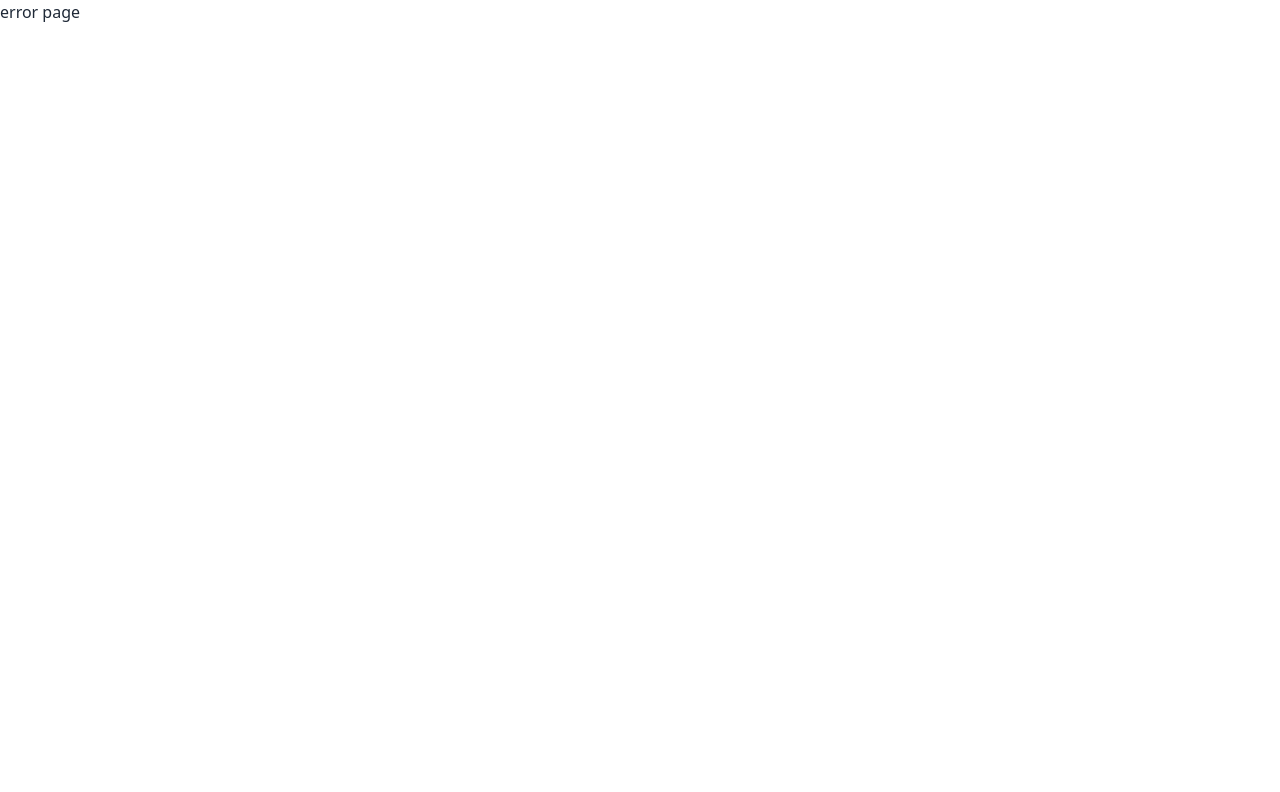
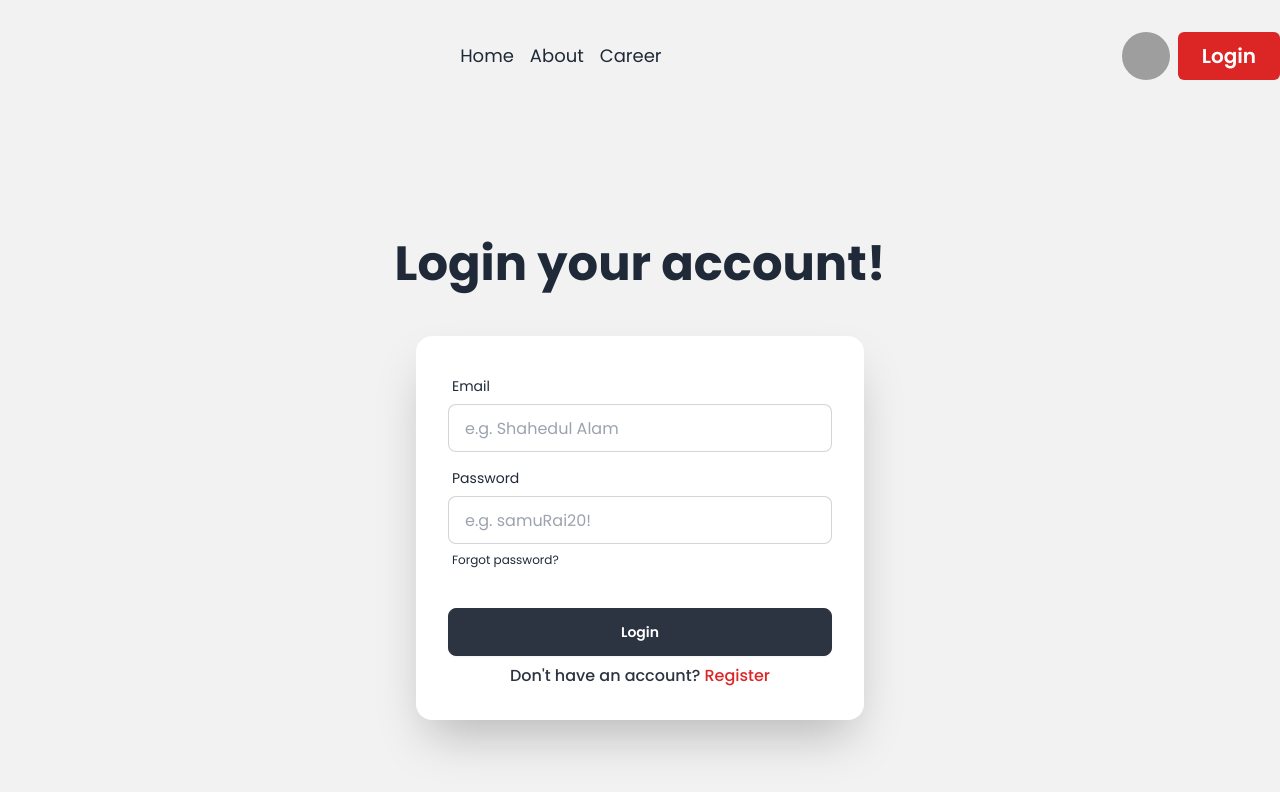
Before and after one commit to shahedul-alam/dragon-news, a React (Vite) app: page /signIn in a window 1280 px wide. Before the commit this address had no page. Shown: the top 792 px of the page. Built offline with nearby package versions, Linux system fonts and the light colour scheme; grey boxes are pictures that could not be loaded.

Commit message:
signIn and signIn pages added along with routes

```diff
--- a/src/components/Navbar.jsx
+++ b/src/components/Navbar.jsx
@@ -7,7 +7,7 @@ const Navbar = () => {
     <nav className="flex justify-between items-center">
       <div className=""></div>
       <div className="flex gap-4 text-lg">
-        <NavLink to={id ? `category/${id}` : 'category/01'}>
+        <NavLink to={id ? `/category/${id}` : '/category/01'}>
           <span className="hover:font-medium hover:underline">
             Home
           </span>
--- a/src/components/NoNewsFound.jsx
+++ b/src/components/NoNewsFound.jsx
@@ -5,7 +5,7 @@ const NoNewsFound = () => {
         <div className="max-w-md">
           <h1 className="text-5xl font-bold">No news found!</h1>
           <p className="py-6">
-            Please check other categories.
+            Please check other categories
           </p>
         </div>
       </div>
--- /dev/null
+++ b/src/components/SignInForm.jsx
@@ -0,0 +1,50 @@
+import { Link } from "react-router-dom";
+
+const SignInForm = () => {
+  return (
+    <div className="hero min-h-screen">
+      <div className="hero-content flex-col gap-12">
+        <div className="text-center">
+          <h1 className="text-5xl font-bold">Login your account!</h1>
+        </div>
+        <div className="card bg-base-100 w-full max-w-md shrink-0 shadow-2xl">
+          <form className="card-body">
+            <div className="form-control">
+              <label className="label">
+                <span className="label-text">Email</span>
+              </label>
+              <input
+                type="email"
+                placeholder="e.g. Shahedul Alam"
+                className="input input-bordered"
+                required
+              />
+            </div>
+            <div className="form-control">
+              <label className="label">
+                <span className="label-text">Password</span>
+              </label>
+              <input
+                type="password"
+                placeholder="e.g. samuRai20!"
+                className="input input-bordered"
+                required
+              />
+              <label className="label">
+                <a href="#" className="label-text-alt link link-hover">
+                  Forgot password?
+                </a>
+              </label>
+            </div>
+            <div className="form-control mt-6">
+              <button className="btn btn-neutral text-white">Login</button>
+            </div>
+            <p className="text-neutral text-xm font-medium text-center">Don't have an account? <Link to={'/signUp'} className="text-red-600">Register</Link></p>
+          </form>
+        </div>
+      </div>
+    </div>
+  );
+};
+
+export default SignInForm;
--- /dev/null
+++ b/src/components/SignUpForm.jsx
@@ -0,0 +1,53 @@
+const SignUpForm = () => {
+  return (
+    <div className="hero min-h-screen">
+      <div className="hero-content flex-col gap-12">
+        <div className="text-center">
+          <h1 className="text-5xl font-bold">Register your account!</h1>
+        </div>
+        <div className="card bg-base-100 w-full max-w-md shrink-0 shadow-2xl">
+          <form className="card-body">
+            <div className="form-control">
+              <label className="label">
+                <span className="label-text">Your Name</span>
+              </label>
+              <input
+                type="text"
+                placeholder="e.g. Shahedul Alam"
+                className="input input-bordered"
+                required
+              />
+            </div>
+            <div className="form-control">
+              <label className="label">
+                <span className="label-text">Email</span>
+              </label>
+              <input
+                type="email"
+                placeholder="e.g. shaheedalamcontact@gmail.com"
+                className="input input-bordered"
+                required
+              />
+            </div>
+            <div className="form-control">
+              <label className="label">
+                <span className="label-text">Password</span>
+              </label>
+              <input
+                type="password"
+                placeholder="e.g. samuRai20!"
+                className="input input-bordered"
+                required
+              />
+            </div>
+            <div className="form-control mt-6">
+              <button className="btn btn-neutral text-white">Register</button>
+            </div>
+          </form>
+        </div>
+      </div>
+    </div>
+  );
+};
+
+export default SignUpForm;
--- a/src/layouts/App.jsx
+++ b/src/layouts/App.jsx
@@ -4,10 +4,10 @@ import HomeHeader from "../pages/home/HomeHeader"
 function App() {
 
   return (
-    <>
+    <div className="font-poppins">
       <HomeHeader />
       <Outlet />
-    </>
+    </div>
   )
 }
 
--- a/src/pages/AboutUs.jsx
+++ b/src/pages/AboutUs.jsx
@@ -1,6 +1,6 @@
 const AboutUs = () => {
   return (
-    <div className="hero bg-base-200 min-h-screen container mx-auto mb-20 rounded-md">
+    <div className="hero bg-base-200 min-h-screen container mx-auto mb-20 rounded-md font-poppins">
       <div className="hero-content text-center">
         <div className="max-w-md">
           <h1 className="text-5xl font-bold">About Us Page</h1>
--- a/src/pages/Career.jsx
+++ b/src/pages/Career.jsx
@@ -1,6 +1,6 @@
 const Career = () => {
   return (
-    <div className="hero bg-base-200 min-h-screen container mx-auto mb-20 rounded-md">
+    <div className="hero bg-base-200 min-h-screen container mx-auto mb-20 rounded-md font-poppins">
       <div className="hero-content text-center">
         <div className="max-w-md">
           <h1 className="text-5xl font-bold">Career Page</h1>
--- /dev/null
+++ b/src/pages/SignIn.jsx
@@ -0,0 +1,17 @@
+import Navbar from "../components/Navbar";
+import SignInForm from "../components/SignInForm";
+
+const SignIn = () => {
+  return (
+    <div className="bg-base-200 font-poppins">
+      <header className="container mx-auto pt-8">
+        <Navbar />
+      </header>
+      <main>
+        <SignInForm />
+      </main>
+    </div>
+  );
+};
+
+export default SignIn;
--- /dev/null
+++ b/src/pages/SignUp.jsx
@@ -0,0 +1,18 @@
+import Navbar from "../components/Navbar";
+import SignUpForm from "../components/SignUpForm";
+
+
+const SignUp = () => {
+  return (
+    <div className="bg-base-200 font-poppins">
+      <header className="container mx-auto pt-8">
+        <Navbar />
+      </header>
+      <main>
+        <SignUpForm />
+      </main>
+    </div>
+  );
+};
+
+export default SignUp;
```
Also changed, not shown: src/router/Router.jsx (+11 -1 lines).
